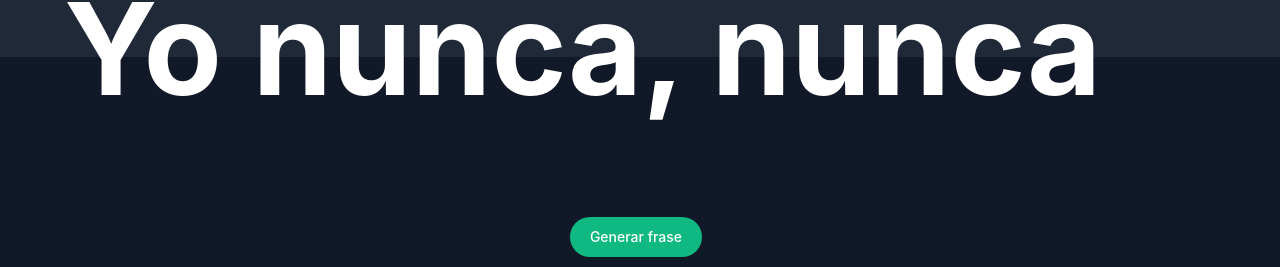
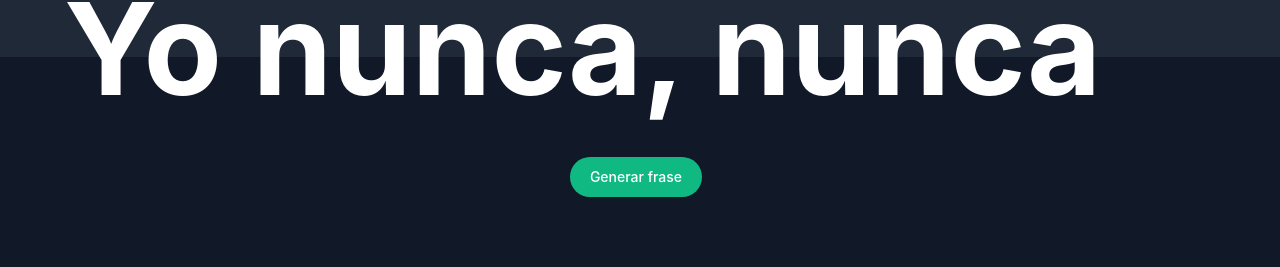
Before and after one commit to CalicheOrozco/caliche-next, a Next.js app: page /nuncanunca in a window 1280 px wide. Shown: the part 307-574 px from the top of the page. Built offline with nearby package versions, Linux system fonts and the light colour scheme.

Commit message:
fix: error message

```diff
--- a/components/NuncaNunca.js
+++ b/components/NuncaNunca.js
@@ -32,13 +32,15 @@ export default function NuncaNunca() {
       </div>
       <div className="bg-[#F1F1F1] -mt-10 dark:bg-gray-900 h-full">
         <div className="text-center max-w-6xl mx-auto pt-20">
+          {frases?.length > 0 ? (
+            <>
               <p
-            className="leading-loose text-2xl md:text-4xl font-semibold mx-4 pb-5 md:pb-0 md:py-20"
+                className="leading-loose text-2xl md:text-4xl font-semibold mx-4 pb-5 "
                 style={{ lineHeight: "3rem" }}
               >
                 {frase}
               </p>
-          {frases.length > 0 ? (
+
               <button
                 type="button"
                 onClick={() => {
@@ -48,16 +50,17 @@ export default function NuncaNunca() {
               >
                 {frase === undefined ? "Generar frase" : "Generar otra frase"}
               </button>
-          ) : (
+            </>
+          ) : frase ? (
             <div role="alert">
-              <div class="bg-red-500 text-white font-bold rounded-t px-4 py-2">
+              <div class="bg-red-500 text-white font-bold rounded-t hi px-4 py-2">
                 ¡Se han terminado los Nunca nunca!
               </div>
               <div class="border border-t-0 border-red-400 rounded-b bg-red-100 px-4 py-3 text-red-700">
                 <p>Recuerda que me puedes contactar para agregar mas frases.</p>
               </div>
             </div>
-          )}
+          ) : null}
         </div>
       </div>
     </section>
```
Lines whose indentation alone changed are shown as unchanged.
